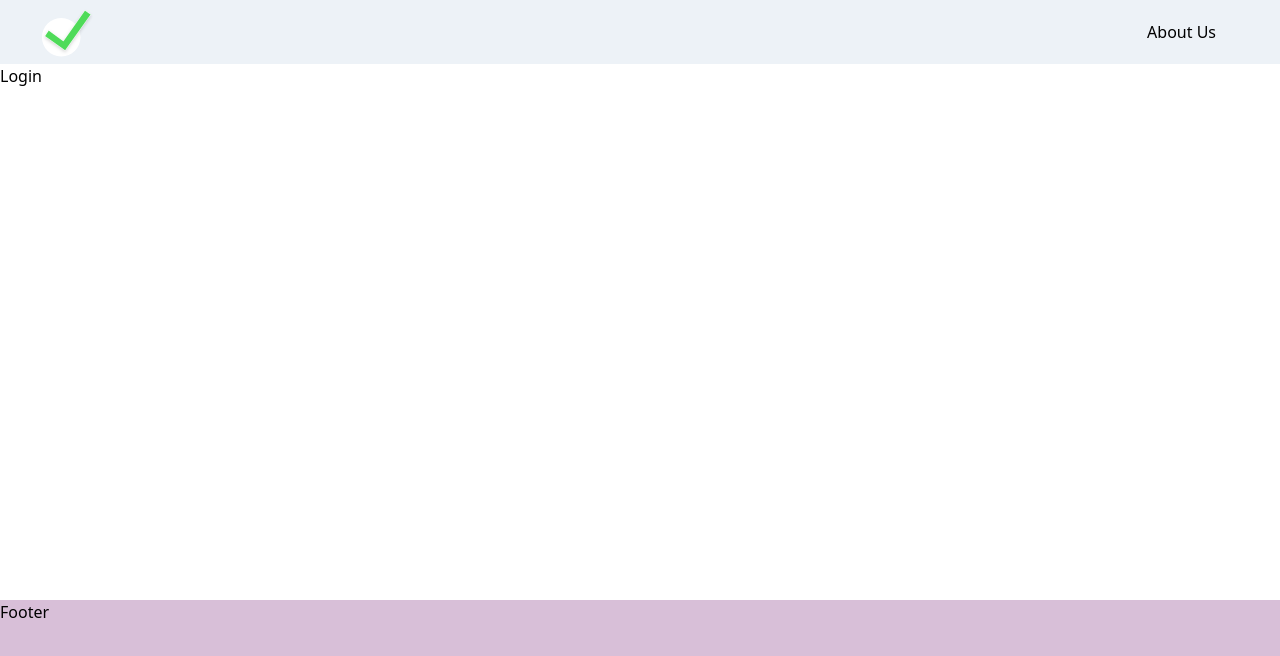
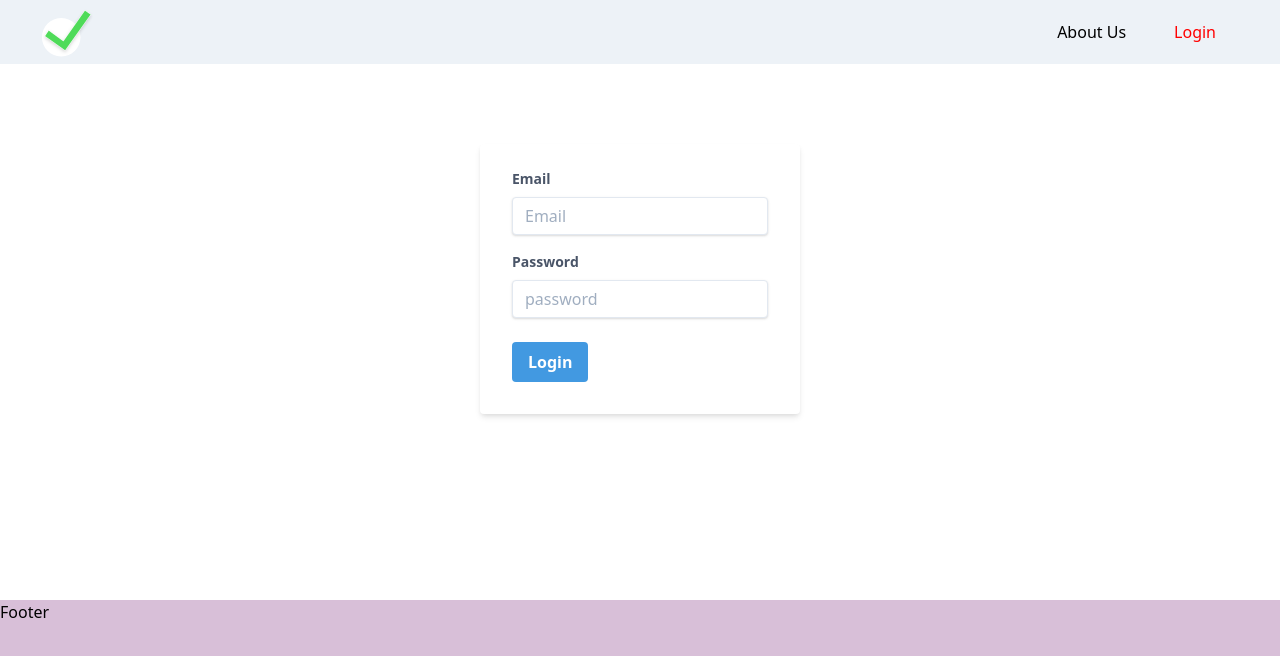
Before and after one commit to robert-laws/practice-aug-2020-tailwind-css, a React (Create React App) app: page / in a window 1280 px wide. Shown: the top 656 px of the page. Built offline with nearby package versions, Linux system fonts and the light colour scheme; no server answers.

Commit message:
add basic login and logout

```diff
--- /dev/null
+++ b/src/components/auth/Logout.js
@@ -0,0 +1,16 @@
+import React from 'react';
+import firebase from 'firebase/app';
+
+const Logout = () => {
+  const logoutUser = async () => {
+    try {
+      await firebase.auth().signOut();
+    } catch (error) {
+      console.error('error signing out...', error);
+    }
+  };
+
+  return <button onClick={logoutUser}>Logout</button>;
+};
+
+export default Logout;
--- /dev/null
+++ b/src/components/auth/signIn.js
@@ -0,0 +1,10 @@
+import firebase from 'firebase/app';
+
+export const signIn = async (email, password) => {
+  try {
+    await firebase.auth().signInWithEmailAndPassword(email, password);
+    return {};
+  } catch (error) {
+    throw new Error('error signing in...');
+  }
+};
--- a/src/pages/Login.js
+++ b/src/pages/Login.js
@@ -1,5 +1,76 @@
-import React from 'react';
+import React, { useState } from 'react';
+import { useHistory } from 'react-router-dom';
+import { signIn } from '../components/auth/signIn';
 
 export const Login = () => {
-  return <div>Login</div>;
+  const [email, setEmail] = useState('');
+  const [password, setPassword] = useState('');
+
+  const history = useHistory();
+
+  const handleSubmit = async (event) => {
+    event.preventDefault();
+
+    console.log('login...');
+
+    try {
+      await signIn(email, password);
+      history.push('/todos');
+    } catch (error) {
+      console.error('Login Error: ', error);
+    }
+  };
+
+  return (
+    <div className='container mx-auto mt-20 flex items-center justify-center'>
+      <div className='w-full max-w-xs flex items-center justify-center'>
+        <form
+          onSubmit={handleSubmit}
+          className='bg-white shadow-md rounded px-8 pt-6 pb-8 mb-4'
+        >
+          <div className='mb-4'>
+            <label
+              className='block text-gray-700 text-sm font-bold mb-2'
+              htmlFor='email'
+            >
+              Email
+            </label>
+            <input
+              className='shadow appearance-none border rounded w-full py-2 px-3 text-gray-700 leading-tight focus:outline-none focus:shadow-outline'
+              id='email'
+              name='email'
+              type='email'
+              value={email}
+              onChange={(event) => setEmail(event.target.value)}
+              placeholder='Email'
+            />
+          </div>
+          <div className='mb-6'>
+            <label
+              className='block text-gray-700 text-sm font-bold mb-2'
+              htmlFor='password'
+            >
+              Password
+            </label>
+            <input
+              className='shadow appearance-none border rounded w-full py-2 px-3 text-gray-700 leading-tight focus:outline-none focus:shadow-outline'
+              id='password'
+              type='password'
+              value={password}
+              onChange={(event) => setPassword(event.target.value)}
+              placeholder='password'
+            />
+          </div>
+          <div className='flex items-center justify-between'>
+            <button
+              className='bg-blue-500 hover:bg-blue-700 text-white font-bold py-2 px-4 rounded focus:outline-none focus:shadow-outline'
+              type='submit'
+            >
+              Login
+            </button>
+          </div>
+        </form>
+      </div>
+    </div>
+  );
 };
--- a/src/sections/Logo.js
+++ b/src/sections/Logo.js
@@ -6,7 +6,7 @@ export const Logo = ({ logoStyles, children }) => {
     <div className={logoStyles}>
       <NavigationLink
         styles='mx-6 hover:text-red-400'
-        exact='true'
+        exact={true}
         location='/'
       >
         {children}
--- a/src/sections/Navigation.js
+++ b/src/sections/Navigation.js
@@ -1,5 +1,6 @@
 import React, { useContext } from 'react';
 import { NavigationLink } from '../components/ui';
+import Logout from '../components/auth/Logout';
 import AuthContext from '../context/auth/authContext';
 
 export const Navigation = ({ navStyles }) => {
@@ -19,13 +20,21 @@ export const Navigation = ({ navStyles }) => {
           <NavigationLink styles='mx-6 hover:text-red-400' location='keywords'>
             My Keywords
           </NavigationLink>
+          <NavigationLink styles='mx-6 hover:text-red-400' location='about'>
+            About Us
+          </NavigationLink>
+          <Logout />
         </>
       ) : (
-        ''
+        <>
+          <NavigationLink styles='mx-6 hover:text-red-400' location='about'>
+            About Us
+          </NavigationLink>
+          <NavigationLink styles='mx-6 hover:text-red-400' location='/'>
+            Login
+          </NavigationLink>
+        </>
       )}
-      <NavigationLink styles='mx-6 hover:text-red-400' location='about'>
-        About Us
-      </NavigationLink>
     </nav>
   );
 };
```
